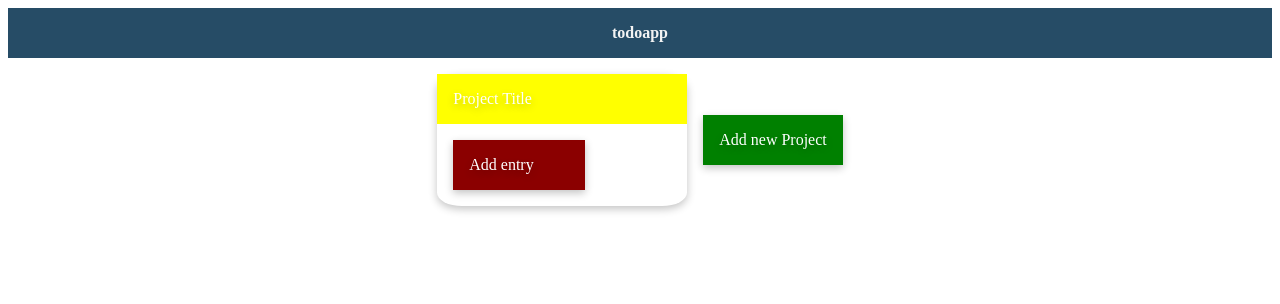
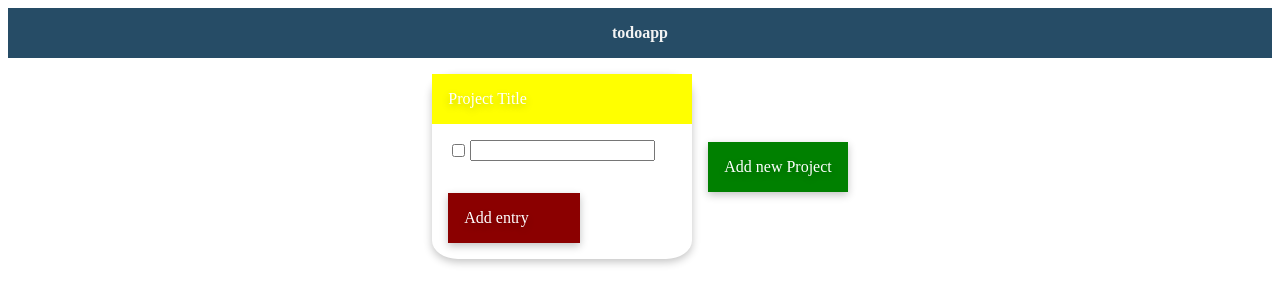
Before and after one commit to srivatsantalkad/todo-list, a website built with webpack: page dist/index.html in a window 1280 px wide. Built offline with nearby package versions, Linux system fonts and the light colour scheme.

Commit message:
Add checkboxes

```diff
--- a/src/create-project.js
+++ b/src/create-project.js
@@ -19,6 +19,7 @@ export default function createProject() {
     projectContainer.appendChild(projectTitle);
     projectContainer.appendChild(toDoContainer);
     projectContainer.appendChild(addToDo);
+    createToDoContainer(projectContainer)
     addToDo.onclick = () => {
         createToDoContainer(projectContainer);
     }
--- a/src/create-todo.js
+++ b/src/create-todo.js
@@ -1,7 +1,12 @@
 export default function createToDoContainer(projectContainer) {
+    const toDoWrapper = document.createElement('div');
+    const toDoCheck = document.createElement('input');
+    toDoCheck.setAttribute('type', 'checkbox');
     const toDoContainer = document.createElement('input');
     toDoContainer.innerText = 'This is the to do container.';
-    toDoContainer.classList.add('to-do-style');
+    toDoWrapper.classList.add('to-do-style');
 
-    (projectContainer.childNodes[1]).appendChild(toDoContainer);
+    toDoWrapper.append(toDoCheck);
+    toDoWrapper.append(toDoContainer);
+    (projectContainer.childNodes[1]).appendChild(toDoWrapper);
 }
--- a/src/style.css
+++ b/src/style.css
@@ -28,7 +28,7 @@ nav {
     flex-direction: column;
     box-shadow: rgba(0, 0, 0, 0.24) 0px 3px 8px;
     border-radius: 10%;
-    width: 250px;
+    width: 260px;
 }
 
 .project-title-style {
@@ -39,6 +39,8 @@ nav {
 }
 
 .to-do-style {
+    display: flex;
+    gap: 0.1em;
     margin: 1em;
 }
 
```
Also changed, not shown: dist/main.js.
